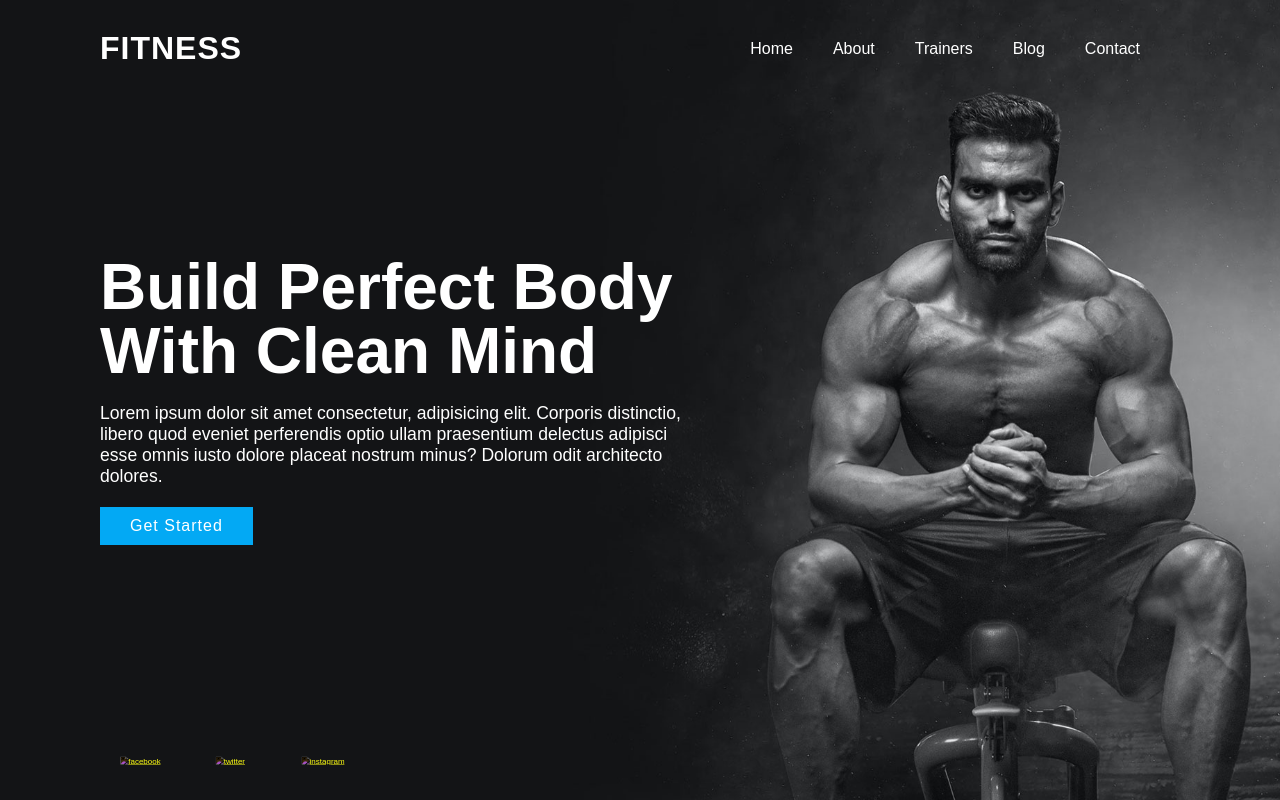
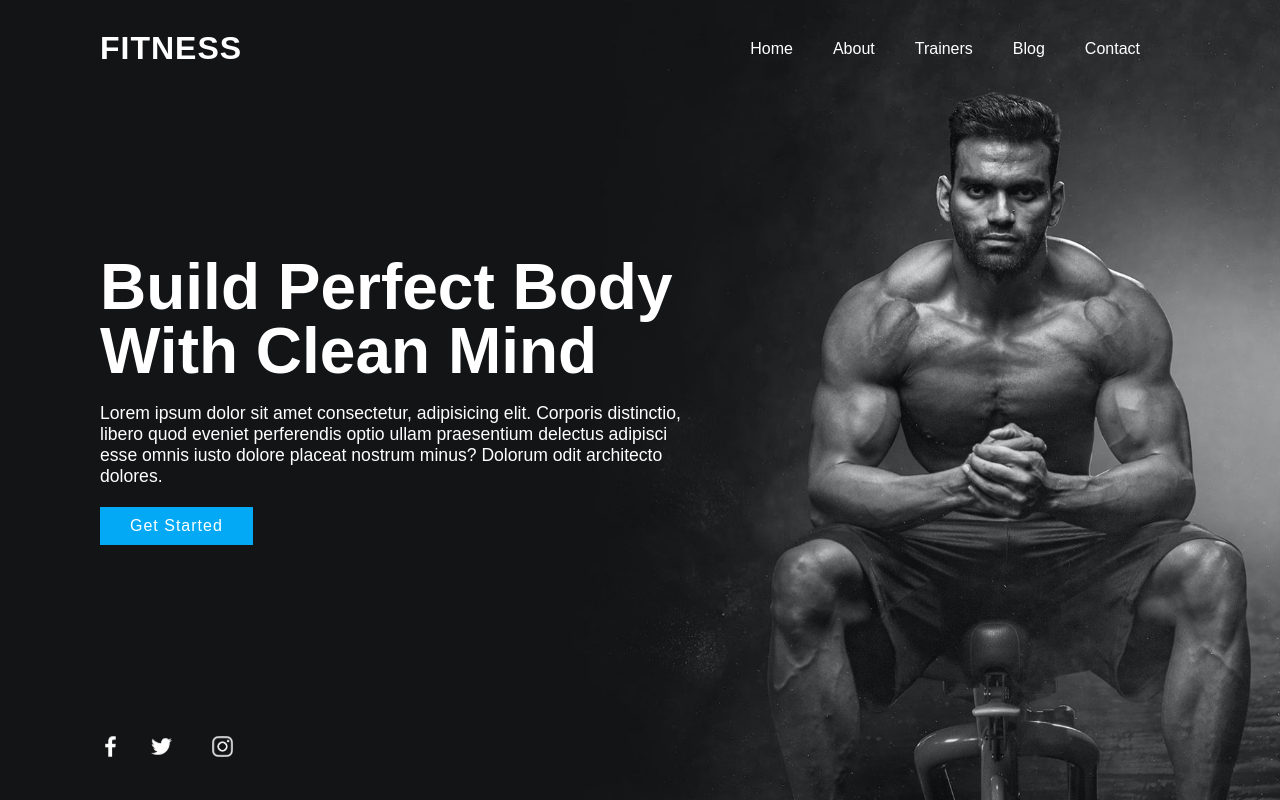
Before and after one commit to Rocknald69/Fitness-Landing-Page-Website-, a plain HTML site: page index.html in a window 1280 px wide. Drawn offline with Linux system fonts and the light colour scheme; the site is published under a folder, as on GitHub Pages, so addresses that start at the root find nothing.

Commit message:
Update index.html

```diff
--- a/index.html
+++ b/index.html
@@ -27,9 +27,9 @@
             </div>
         </div>
         <ul class="sci">
-            <li><a href="#"> <img src="/images/facebook.png" alt="facebook"></a></li>
-            <li><a href="#"> <img src="/images/twitter.png" alt="twitter"></a></li>
-            <li><a href="#"> <img src="/images/instagram.png" alt="instagram"></a></li>
+            <li><a href="#"> <img src="images/facebook.png" alt="facebook"></a></li>
+            <li><a href="#"> <img src="images/twitter.png" alt="twitter"></a></li>
+            <li><a href="#"> <img src="images/instagram.png" alt="instagram"></a></li>
         </ul>
     </section>
 
```
